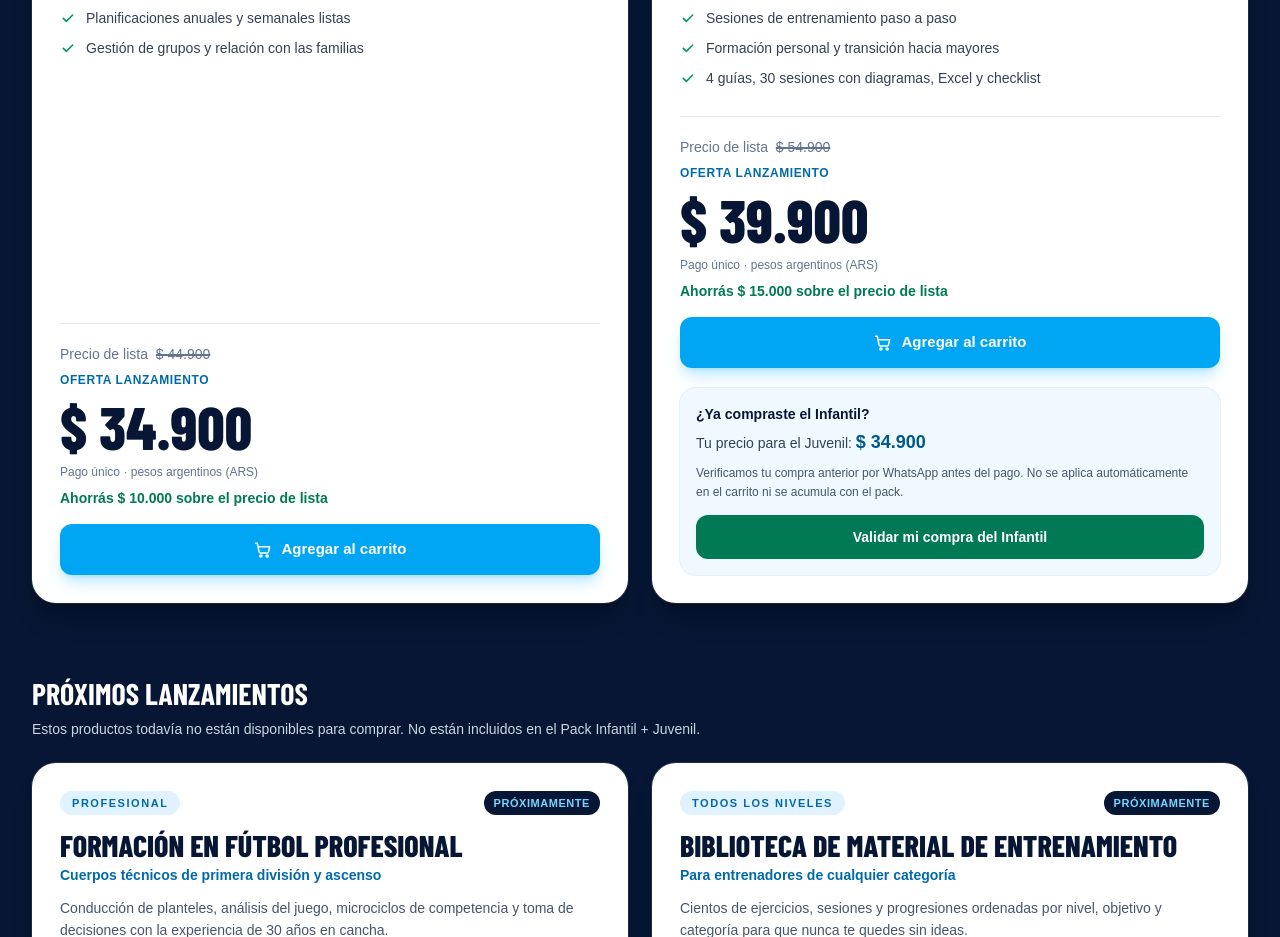
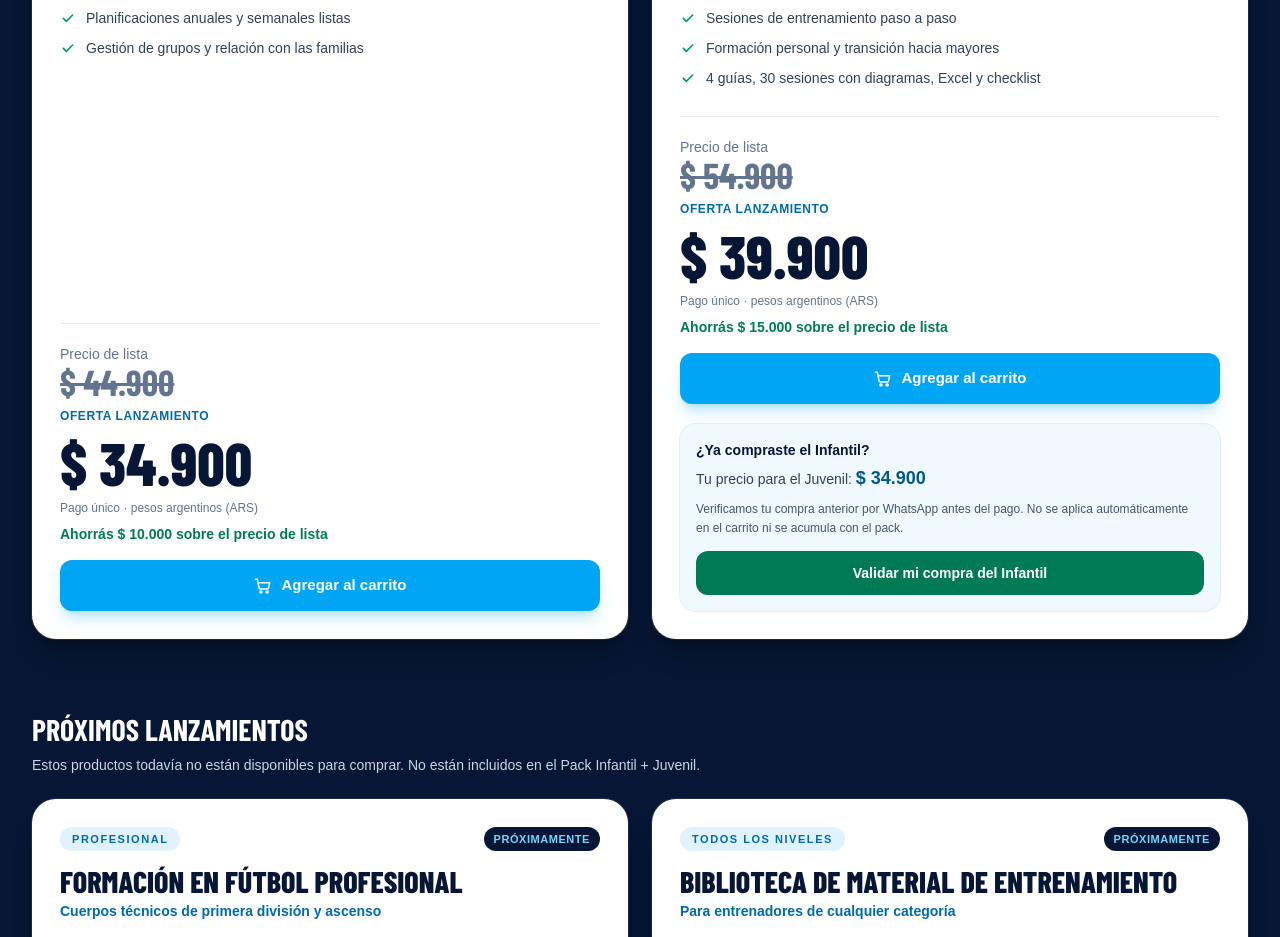
Before and after one commit to Alejaque/Web-Profe.-Ramela, a Next.js app: page / in a window 1280 px wide. Shown: the part 3060-3997 px from the top of the page. Built offline with nearby package versions, Linux system fonts and the light colour scheme; a web font is replaced by a local one.

Commit message:
Precio de lista tachado más grande para destacar la oferta
Co-authored-by: arena-agent <297053741+arena-agent@users.noreply.github.com>

```diff
--- a/src/components/ProductPrice.tsx
+++ b/src/components/ProductPrice.tsx
@@ -15,9 +15,12 @@ export function ProductPrice({ product, inverted = false }: { product: Product;
   return (
     <div>
       {offer ? (
-        <p className={`mb-2 text-sm ${muted}`}>
-          Precio de lista <del className="ml-1 decoration-2">{formatARS(product.compareAtPriceArs!)}</del>
-        </p>
+        <div className={`mb-2 ${muted}`}>
+          <p className="text-sm">Precio de lista</p>
+          <del className="block font-display text-3xl font-bold leading-none decoration-[3px] sm:text-4xl">
+            {formatARS(product.compareAtPriceArs!)}
+          </del>
+        </div>
       ) : null}
       {isAvailable(product.slug) ? (
         <p className={`mb-2 text-xs font-extrabold uppercase tracking-wider ${inverted ? "text-amber-300" : "text-sky-700"}`}>
```
